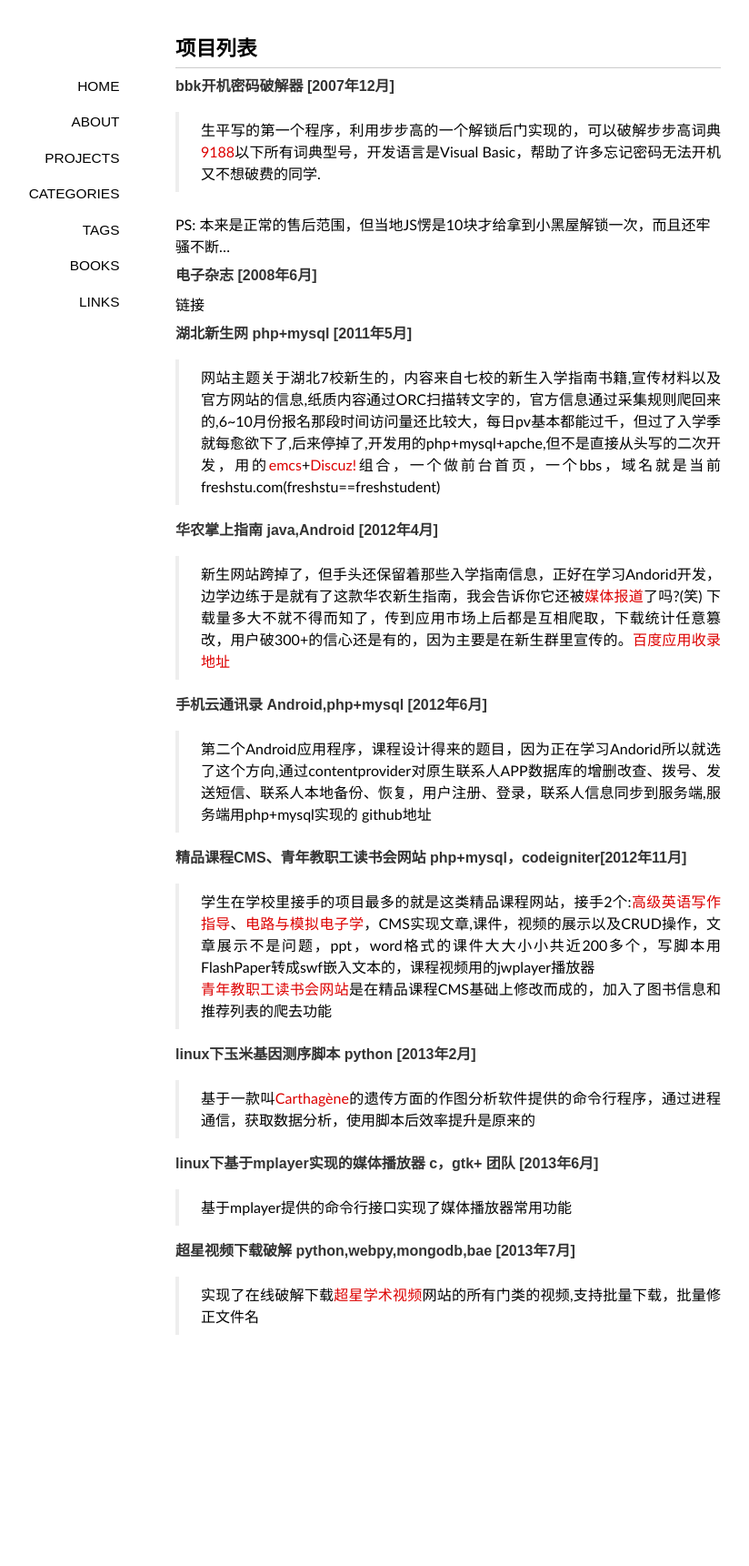
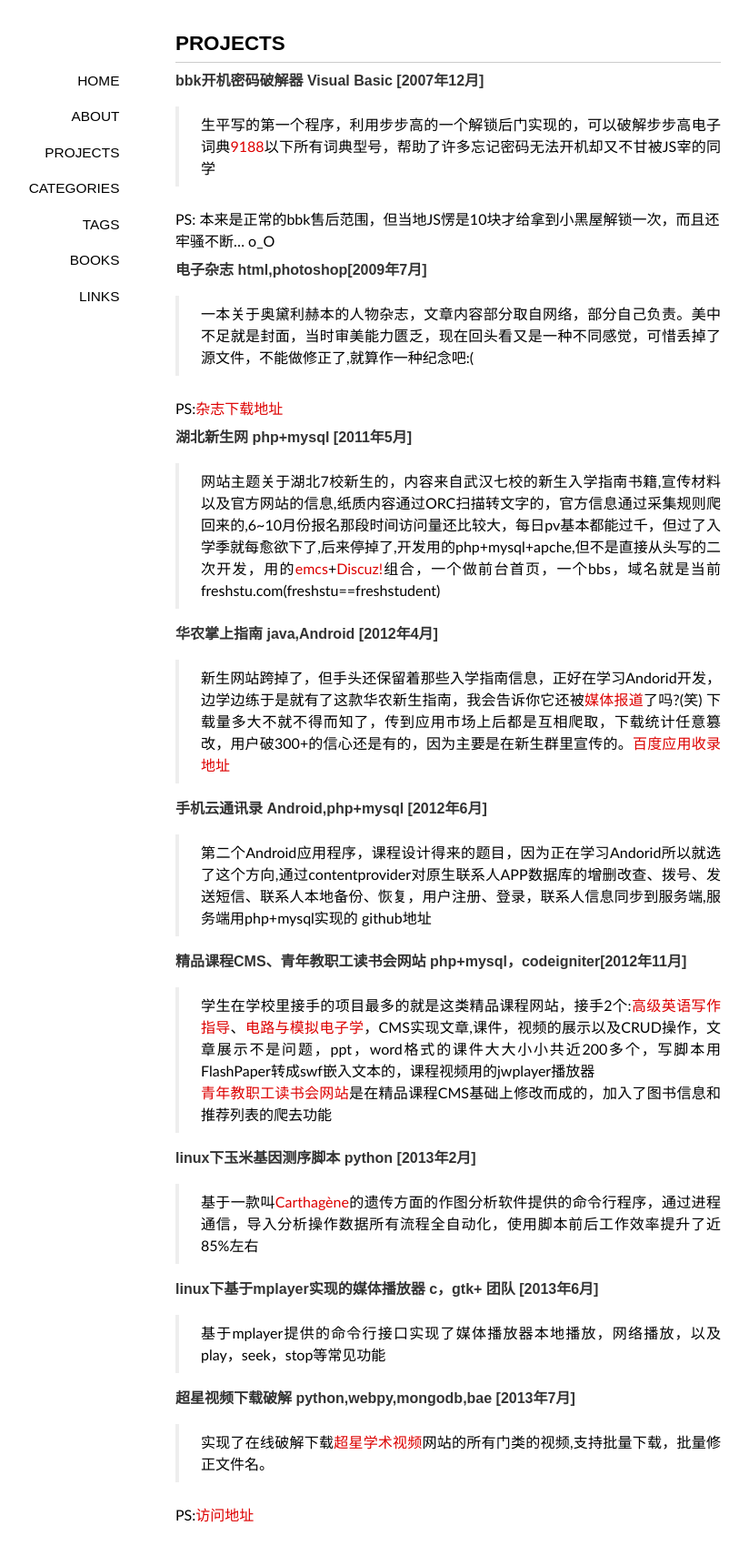
Before and after one commit to lazybios/lazybios.github.com, a Jekyll site: the page built from projects/index.md, in a window 1280 px wide. Shown: the whole page at 91% size, without its empty margins (147-971 px from the left). Built offline with Jekyll 4.4.1, drawn with Linux system fonts in a browser that asks for light colours; some web fonts are replaced; Markdown is read by kramdown in place of the engine named in the settings; comment, search, counter and statistics services are not loaded; before the commit the page ends 1519 px from its top, so only the background shows below that.

Commit message:
update projects info

```diff
--- a/projects/index.md
+++ b/projects/index.md
@@ -1,19 +1,22 @@
 ---
-title: 项目列表
+title: PROJECTS
 layout: page
 comments: yes
 ---
 
-####bbk开机密码破解器  [2007年12月]
-> 生平写的第一个程序，利用步步高的一个解锁后门实现的，可以破解步步高词典[9188](http://product.yesky.com/product/555/555009/)以下所有词典型号，开发语言是Visual Basic，帮助了许多忘记密码无法开机又不想破费的同学.
+####bbk开机密码破解器  Visual Basic [2007年12月]
+> 生平写的第一个程序，利用步步高的一个解锁后门实现的，可以破解步步高电子词典[9188](http://product.yesky.com/product/555/555009/)以下所有词典型号，帮助了许多忘记密码无法开机却又不甘被JS宰的同学
 
-PS: 本来是正常的售后范围，但当地JS愣是10块才给拿到小黑屋解锁一次，而且还牢骚不断...
+PS: 本来是正常的bbk售后范围，但当地JS愣是10块才给拿到小黑屋解锁一次，而且还牢骚不断... o_O
 
-####电子杂志 [2008年6月]
-链接
+####电子杂志 html,photoshop[2009年7月]
+> 一本关于奥黛利赫本的人物杂志，文章内容部分取自网络，部分自己负责。美中不足就是封面，当时审美能力匮乏，现在回头看又是一种不同感觉，可惜丢掉了源文件，不能做修正了,就算作一种纪念吧:(
+
+PS:[杂志下载地址](http://pan.baidu.com/s/1Ab5uQ)
+
 
 ####湖北新生网 php+mysql [2011年5月]
-> 网站主题关于湖北7校新生的，内容来自七校的新生入学指南书籍,宣传材料以及官方网站的信息,纸质内容通过ORC扫描转文字的，官方信息通过采集规则爬回来的,6~10月份报名那段时间访问量还比较大，每日pv基本都能过千，但过了入学季就每愈欲下了,后来停掉了,开发用的php+mysql+apche,但不是直接从头写的二次开发，用的[emcs](http://www.phome.net/)+[Discuz!](http://www.discuz.net/)组合，一个做前台首页，一个bbs，域名就是当前freshstu.com(freshstu==freshstudent)
+> 网站主题关于湖北7校新生的，内容来自武汉七校的新生入学指南书籍,宣传材料以及官方网站的信息,纸质内容通过ORC扫描转文字的，官方信息通过采集规则爬回来的,6~10月份报名那段时间访问量还比较大，每日pv基本都能过千，但过了入学季就每愈欲下了,后来停掉了,开发用的php+mysql+apche,但不是直接从头写的二次开发，用的[emcs](http://www.phome.net/)+[Discuz!](http://www.discuz.net/)组合，一个做前台首页，一个bbs，域名就是当前freshstu.com(freshstu==freshstudent)
 
 
 ####华农掌上指南 java,Android [2012年4月]
@@ -31,12 +34,14 @@ github地址
 
 
 ####linux下玉米基因测序脚本 python [2013年2月]
-> 基于一款叫[Carthagène](http://www7.inra.fr/mia/T/CarthaGene/)的遗传方面的作图分析软件提供的命令行程序，通过进程通信，获取数据分析，使用脚本后效率提升是原来的
+> 基于一款叫[Carthagène](http://www7.inra.fr/mia/T/CarthaGene/)的遗传方面的作图分析软件提供的命令行程序，通过进程通信，导入分析操作数据所有流程全自动化，使用脚本前后工作效率提升了近85%左右
 
 
 ####linux下基于mplayer实现的媒体播放器 c，gtk+ 团队 [2013年6月]
-> 基于mplayer提供的命令行接口实现了媒体播放器常用功能
+> 基于mplayer提供的命令行接口实现了媒体播放器本地播放，网络播放，以及play，seek，stop等常见功能
 
 
 ####超星视频下载破解 python,webpy,mongodb,bae [2013年7月]
-> 实现了在线破解下载[超星学术视频](http://chaoxingbot.duapp.com/)网站的所有门类的视频,支持批量下载，批量修正文件名
+> 实现了在线破解下载[超星学术视频](http://chaoxingbot.duapp.com/)网站的所有门类的视频,支持批量下载，批量修正文件名。
+
+PS:[访问地址](http://chaoxingbot.duapp.com/)
```
Also changed, not shown: assets/img/Screenshot.jpg (added).
